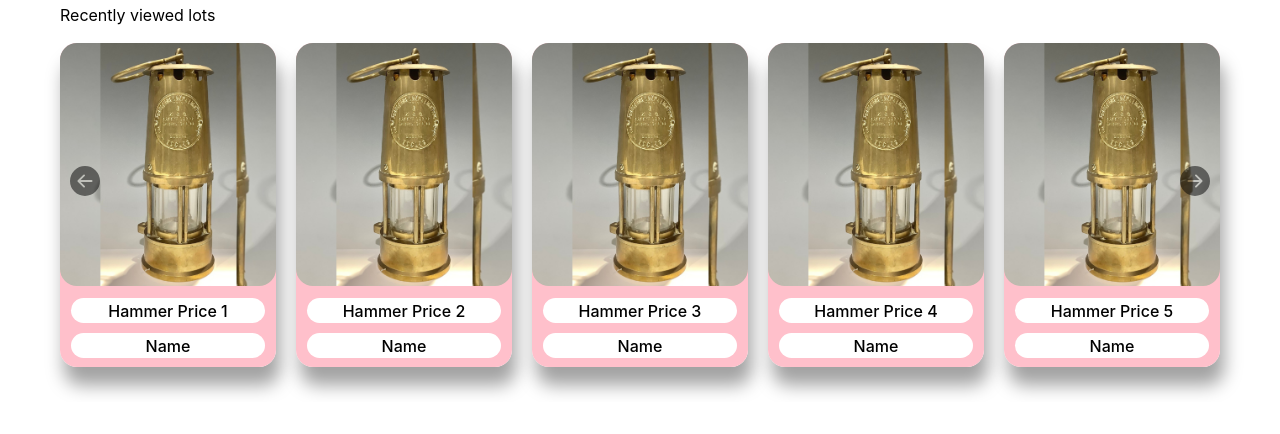
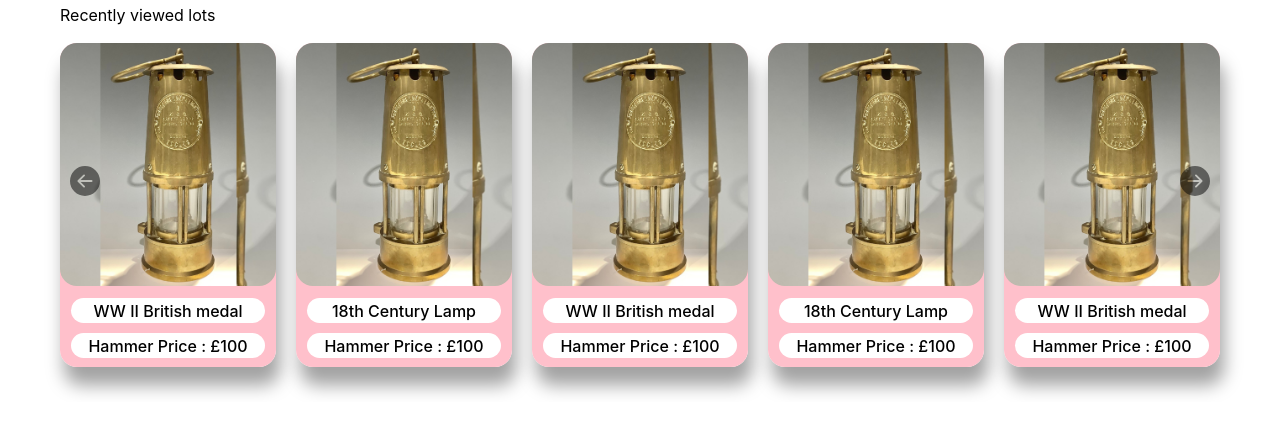
Before and after one commit to amritansh-fk/eclectic, a React (Vite) app: page / in a window 1280 px wide. Shown: the part 713-1147 px from the top of the page. Built offline with nearby package versions, Linux system fonts and the light colour scheme; no server answers.

Commit message:
added play inline

```diff
--- a/src/components/carousel/Carousel.jsx
+++ b/src/components/carousel/Carousel.jsx
@@ -21,7 +21,7 @@ const Card = ({name}) => {
             <Img src={cardimg} />
             <div className="textBlock">
                 <div className="price">{name}</div>
-                <div className="price">Name</div>
+                <div className="price">Hammer Price : £100</div>
             </div>
         </div>
     </div>
@@ -71,11 +71,11 @@ const Carousel = ({ data, loading, endpoint, title }) => {
                 />
 
                 <div className="carouselItems" ref={carouselContainer}>
-                    <Card name = "Hammer Price 1"></Card>
-                    <Card name = "Hammer Price 2"></Card>
-                    <Card name = "Hammer Price 3"></Card>
-                    <Card name = "Hammer Price 4"></Card>
-                    <Card name = "Hammer Price 5"></Card>
+                    <Card name = "WW II British medal"></Card>
+                    <Card name = "18th Century Lamp"></Card>
+                    <Card name = "WW II British medal"></Card>
+                    <Card name = "18th Century Lamp"></Card>
+                    <Card name = "WW II British medal"></Card>
                 </div>
 
             </ContentWrapper>
--- a/src/components/carousel/style.scss
+++ b/src/components/carousel/style.scss
@@ -117,7 +117,7 @@
                         margin-top: 10px;
                         padding-top: 5px;
                         /* Adjust the margin as needed */
-                        font-size: 12px;
+                        font-size: 11px;
                         align-items: center; /* Vertically center the text */
                         justify-content: center; /* Horizontally center the text */
                         @include md {
--- a/src/pages/home/heroBanner/HeroBanner.jsx
+++ b/src/pages/home/heroBanner/HeroBanner.jsx
@@ -59,7 +59,7 @@ const HeroBanner = () => {
 
           {/* Cropped Image */}
           <LazyLoadComponent>
-            <video className="brandVideo" autoPlay muted ref = {ref} onMouseOver={event => event.target.play()}>
+            <video className="brandVideo" autoPlay muted playsinline ref = {ref} onMouseOver={event => event.target.play()}>
               <source src="https://i.imgur.com/qwE9Gmg.mp4" type="video/mp4" />
             </video>
           </LazyLoadComponent>
```
